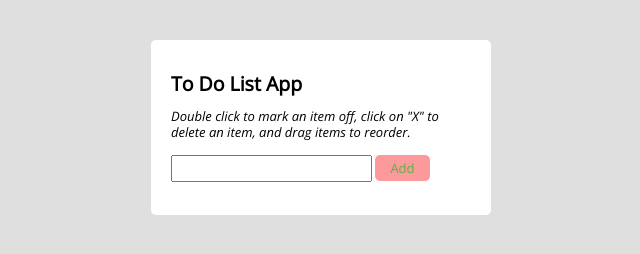
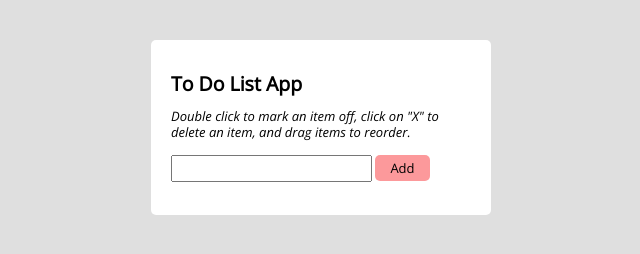
Before and after one commit to srhhttnr/to-do-list-app, a plain HTML site: page index.html in a window 1280 px wide. Shown: the full height of the page, 319-959 px from the left. Drawn offline with nearby package versions, Linux system fonts and the light colour scheme.

Commit message:
Update styles.css

```diff
--- a/css/styles.css
+++ b/css/styles.css
@@ -25,7 +25,7 @@ padding: 4px 15px 4px 5px;
 #button{
 display: inline-block;
 background-color:#fc999b;
-color:#2b2b;
+color:black;
 border-radius: 5px;
 text-align:center;
 margin-top:2px;
```
